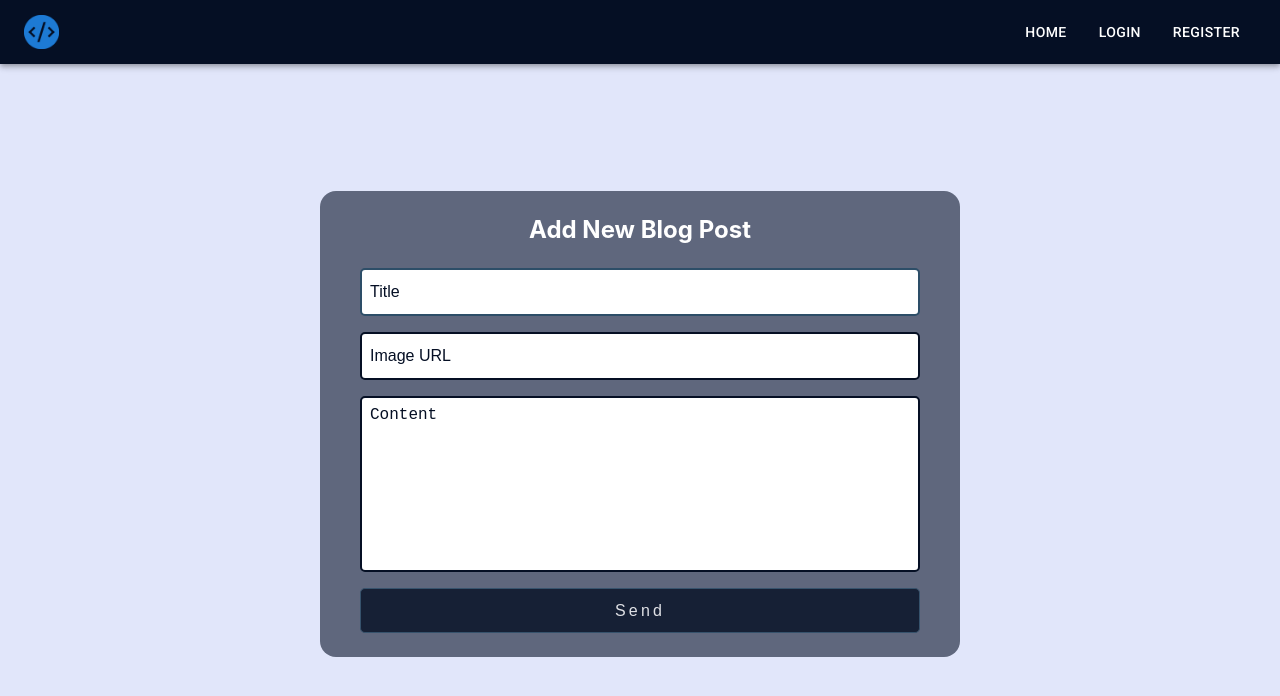
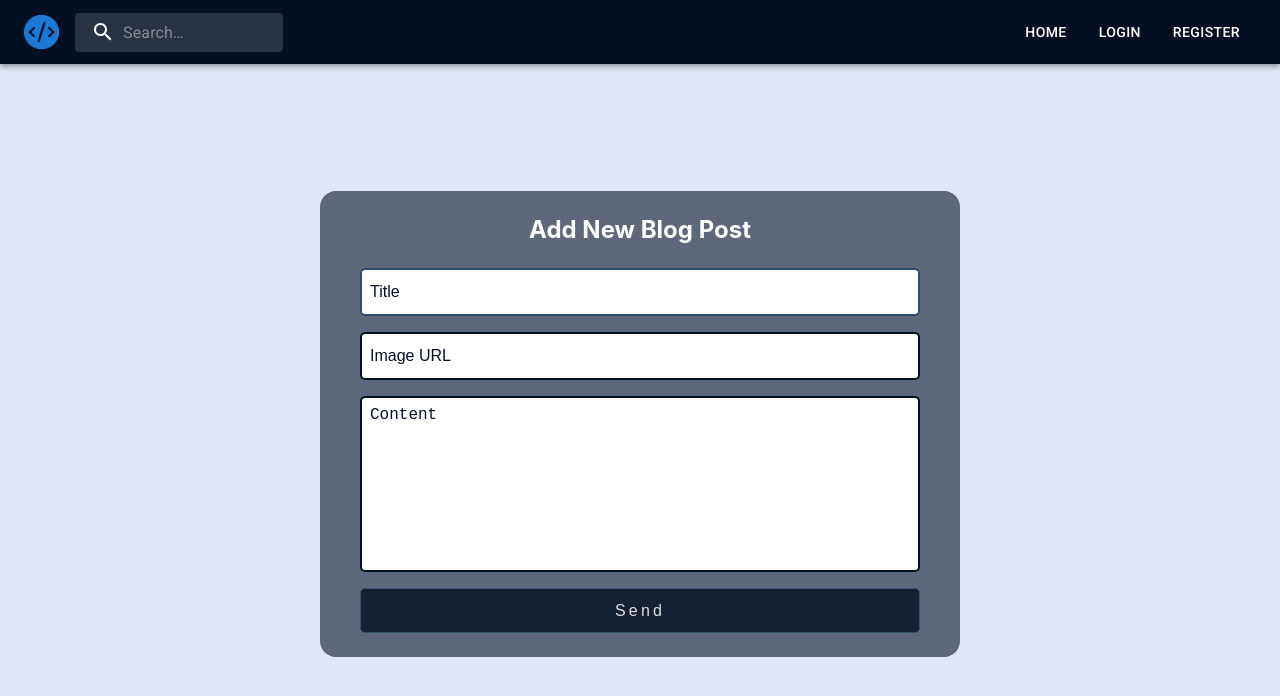
Before and after one commit to esadakman/FireBlog-Milestone, a React (Create React App) app: page /newblog in a window 1280 px wide. Shown: the top 696 px of the page. Built offline with nearby package versions, Linux system fonts and the light colour scheme; no server answers; the database is empty; a web font is replaced by a local one.

Commit message:
search bar added

```diff
--- a/src/components/BlogCard.jsx
+++ b/src/components/BlogCard.jsx
@@ -7,8 +7,8 @@ import { Button } from "@mui/material";
 import { useAuthContext } from "../contexts/AuthContext";
 import { toastWarn } from "../helpers/customToastify";
 
-const BlogCard = () => {
-  const { handleLikes, handleUnlikes, data } = useBlogContext();
+const BlogCard = ({ data }) => {
+  const { handleLikes, handleUnlikes } = useBlogContext();
   const { userCheck } = useAuthContext();
   const navigate = useNavigate();
 
@@ -58,10 +58,10 @@ const BlogCard = () => {
                     @{blog.author?.name.toLowerCase().replace(/\s/g, "")}
                   </span>
                   <h1 className={BlogCardStyle["title"]}>
-                    <p>{blog.title}</p>
+                    <p>{blog.title.slice(0, 25)}</p>
                   </h1>
                   <p className={BlogCardStyle["text"]}>
-                    {blog.description.slice(0, 120)}...
+                    {blog.description.slice(0, 130)}...
                   </p>
                   <Button
                     onClick={() => handleDetails(blog)}
--- a/src/components/ComponentsStyles/BlogCard.module.scss
+++ b/src/components/ComponentsStyles/BlogCard.module.scss
@@ -2,22 +2,25 @@
 
 .row {
   max-width: 100%;
-  min-height: 92vh;
-  // border: 1px solid red;
+  min-height: 90vh;
   padding: 2rem;
   display: flex;
   justify-content: center;
   align-items: center;
   flex-wrap: wrap;
   gap: 2rem;
+  overflow: hidden;
+
   a {
     text-decoration: none;
   }
   .card {
+    border: 1px solid red;
+
     float: left;
-    padding: 0 1.7rem;
+    // padding: 0 1rem;
     width: 30%;
-    max-width: 500px;
+    max-width: 450px;
     min-width: 400px;
     .wrapper {
       background-color: $white;
@@ -153,3 +156,14 @@
     }
   }
 }
+
+@include media-sm {
+  .row {
+    width: 100%;
+    div.card {
+      // width: 60%;
+      max-width: 110%;
+      min-width: 110%;
+    }
+  }
+}
--- a/src/components/ComponentsStyles/Navbar.scss
+++ b/src/components/ComponentsStyles/Navbar.scss
@@ -4,3 +4,18 @@
   width: auto;
   //   height: 500px;
 }
+
+div.links {
+  display: flex;
+  cursor: pointer;
+  text-transform: uppercase;
+  display: flex;
+  align-items: center;
+  & > li {
+    transition: all 0.3s linear;
+    &:hover {
+      background-color: #7c83933b !important;
+      border-radius: 0.2rem;
+    }
+  }
+}
--- a/src/components/Navbar.jsx
+++ b/src/components/Navbar.jsx
@@ -14,39 +14,68 @@ import { Link as RouterLink, useNavigate } from "react-router-dom";
 import "./ComponentsStyles/Navbar.scss";
 import { useAuthContext } from "../contexts/AuthContext";
 import { logout } from "../helpers/firebase";
-import { toastWarn } from "../helpers/customToastify";
+import { styled, alpha } from "@mui/material/styles";
+import InputBase from "@mui/material/InputBase";
+import SearchIcon from "@mui/icons-material/Search";
+const Search = styled("div")(({ theme }) => ({
+  position: "relative",
+  borderRadius: theme.shape.borderRadius,
+  backgroundColor: alpha(theme.palette.common.white, 0.15),
+  "&:hover": {
+    backgroundColor: alpha(theme.palette.common.white, 0.25),
+  },
+  marginRight: theme.spacing(2),
+  marginLeft: 0,
+  // maxWidth: "13rem",
+  [theme.breakpoints.up("sm")]: {
+    // marginLeft: theme.spacing(3),
+    // width: "auto",
+    maxWidth: "13rem",
+
+    marginLeft: 0,
+  },
+}));
+const SearchIconWrapper = styled("div")(({ theme }) => ({
+  padding: theme.spacing(0, 2),
+  height: "100%",
+  position: "absolute",
+  pointerEvents: "none",
+  display: "flex",
+  alignItems: "center",
+  justifyContent: "center",
+}));
+
+const StyledInputBase = styled(InputBase)(({ theme }) => ({
+  color: "inherit",
+  "& .MuiInputBase-input": {
+    padding: theme.spacing(1, 1, 1, 0),
+    paddingLeft: `calc(1em + ${theme.spacing(4)})`,
+    transition: theme.transitions.create("width"),
+    width: "100%",
+    [theme.breakpoints.up("md")]: {
+      width: "10rem",
+    },
+  },
+}));
 
 const Navbar = () => {
   const [anchorElNav, setAnchorElNav] = React.useState(null);
   const handleOpenNavMenu = (event) => {
     setAnchorElNav(event.currentTarget);
   };
+  const handleCloseNavMenu = () => {
+    setAnchorElNav(null);
+  };
 
   const { userCheck } = useAuthContext();
   const navigate = useNavigate();
 
-  const handleCloseNavMenu = () => {
-    setAnchorElNav(null);
-  };
-
-  const handleProfile = () => {
-    // if (userCheck) {
-    //   navigate(`/profile/${userCheck.displayName}`, {
-    //     state: userCheck.uid,
-    //   });
-    // } else {
-    //   toastWarn("You Should Login to See Details");
-    // }
-    // navigate(`/profile/${userCheck.displayName}`);
-    console.log(userCheck.uid);
+  const handleLogOut = async (e) => {
+    e.preventDefault();
+    await logout(navigate);
   };
   return (
-    // <header className="navbar">
-    <AppBar
-      position="static"
-      color="info"
-      // sx={{ justifyContent: "space-between" }}
-    >
+    <AppBar position="static" color="info">
       <Container maxWidth="100vw">
         <Toolbar disableGutters>
           <Typography
@@ -61,6 +90,7 @@ const Navbar = () => {
           >
             <img src={logo} alt="logo" width="35rem" />
           </Typography>
+
           <Box sx={{ flexGrow: 1, display: { xs: "flex", md: "none" } }}>
             <IconButton
               size="large"
@@ -92,6 +122,13 @@ const Navbar = () => {
             >
               {userCheck ? (
                 <div>
+                  <MenuItem
+                    onClick={() => {
+                      navigate(`/profile/${userCheck.displayName}`);
+                    }}
+                  >
+                    My Profile
+                  </MenuItem>
                   <MenuItem component={RouterLink} to="/">
                     Home
                   </MenuItem>
@@ -116,17 +153,22 @@ const Navbar = () => {
                     Login
                   </MenuItem>
 
-                  <MenuItem
-                    component={RouterLink}
-                    to="/register"
-                    // onClick={logOutCleaner}
-                  >
+                  <MenuItem component={RouterLink} to="/register">
                     Register
                   </MenuItem>
                 </div>
               )}
             </Menu>
           </Box>
+          <Search>
+            <SearchIconWrapper>
+              <SearchIcon />
+            </SearchIconWrapper>
+            <StyledInputBase
+              placeholder="Search…"
+              inputProps={{ "aria-label": "search" }}
+            />
+          </Search>
           <Typography
             variant="link"
             noWrap
@@ -154,50 +196,35 @@ const Navbar = () => {
             }}
           >
             {userCheck ? (
-              <div sx={{ display: "flex" }}>
-                <Button
-                  className="mb-0 text-capitalize"
-                  sx={{
-                    color: "white",
-                    "&:hover": {
-                      color: "white",
-                      pointerEvents: "none !important",
-                    },
+              <div sx={{ display: "flex" }} className="links">
+                <MenuItem
+                  onClick={() => {
+                    navigate(`/profile/${userCheck.displayName}`);
                   }}
-                  variant="link"
-                  component={RouterLink}
-                  to="/profile"
-                  // onClick={handleProfile}
                 >
                   {userCheck.displayName}
-                </Button>
-                <Button
+                </MenuItem>
+                <MenuItem
                   sx={{ color: "white" }}
-                  variant="link"
-                  component={RouterLink}
-                  to="/"
+                  onClick={() => {
+                    navigate("/");
+                  }}
                 >
                   Home
-                </Button>
+                </MenuItem>
 
-                <Button
+                <MenuItem
                   sx={{ color: "white" }}
-                  variant="link"
-                  component={RouterLink}
-                  to="/newblog"
+                  onClick={() => {
+                    navigate("/newblog");
+                  }}
                 >
                   New Blog
-                </Button>
+                </MenuItem>
 
-                <Button
-                  sx={{ color: "white" }}
-                  variant="link"
-                  component={RouterLink}
-                  to="/login"
-                  onClick={logout}
-                >
+                <MenuItem sx={{ color: "white" }} onClick={handleLogOut}>
                   Logout
-                </Button>
+                </MenuItem>
               </div>
             ) : (
               <div>
--- a/src/helpers/firebase.jsx
+++ b/src/helpers/firebase.jsx
@@ -77,10 +77,11 @@ export const login = async (email, password, navigate) => {
   }
 };
 
-export const logout = async () => {
+export const logout = async (navigate) => {
   try {
     await signOut(auth);
-    toastError("Logged out !");
+    toastWarn("Logged out !");
+    navigate("/login");
     return true;
   } catch (error) {
     toastError(error.message);
--- a/src/pages/Home.jsx
+++ b/src/pages/Home.jsx
@@ -2,7 +2,7 @@ import BlogCard from "../components/BlogCard";
 import loadingGif from "../assets/loading.svg";
 import { useBlogContext } from "../contexts/BlogContext";
 const Home = () => {
-  const { isLoading } = useBlogContext();
+  const { isLoading, data } = useBlogContext();
   return (
     <div
       style={{
@@ -12,7 +12,11 @@ const Home = () => {
         alignContent: "center",
       }}
     >
-      {isLoading ? <BlogCard /> : <img src={loadingGif} alt=""></img>}
+      {isLoading ? (
+        <BlogCard data={data} />
+      ) : (
+        <img src={loadingGif} alt=""></img>
+      )}
     </div>
   );
 };
--- a/src/pages/Profile.jsx
+++ b/src/pages/Profile.jsx
@@ -1,9 +1,19 @@
 import React from "react";
-import { toastError } from "../helpers/customToastify";
+import BlogCard from "../components/BlogCard";
+import { useAuthContext } from "../contexts/AuthContext";
+import { useBlogContext } from "../contexts/BlogContext";
 
 const Profile = () => {
-  toastError("asd");
-  return <div>Profile</div>;
+  const { userCheck } = useAuthContext();
+  const { data } = useBlogContext();
+
+  let datas = data.filter((myBlog) => myBlog.author.id === userCheck.uid);
+  console.log(datas);
+  return (
+    <div>
+      <BlogCard data={datas} />
+    </div>
+  );
 };
 
 export default Profile;
--- a/src/router/AppRouter.jsx
+++ b/src/router/AppRouter.jsx
@@ -34,7 +34,9 @@ const AppRouter = () => {
           <Route path="/details:title" element={<BlogDetails />} />
         </Route>
         <Route path="/edit" element={<EditBlog />} />
-        <Route path="/profile" element={<Profile />} />
+        <Route path="/profile" element={<PrivateRouter />}>
+          <Route path="/profile:displayName" element={<Profile />} />
+        </Route>
         <Route path="/newblog" element={<NewBlog />} />
       </Routes>
       <Footer />
```
